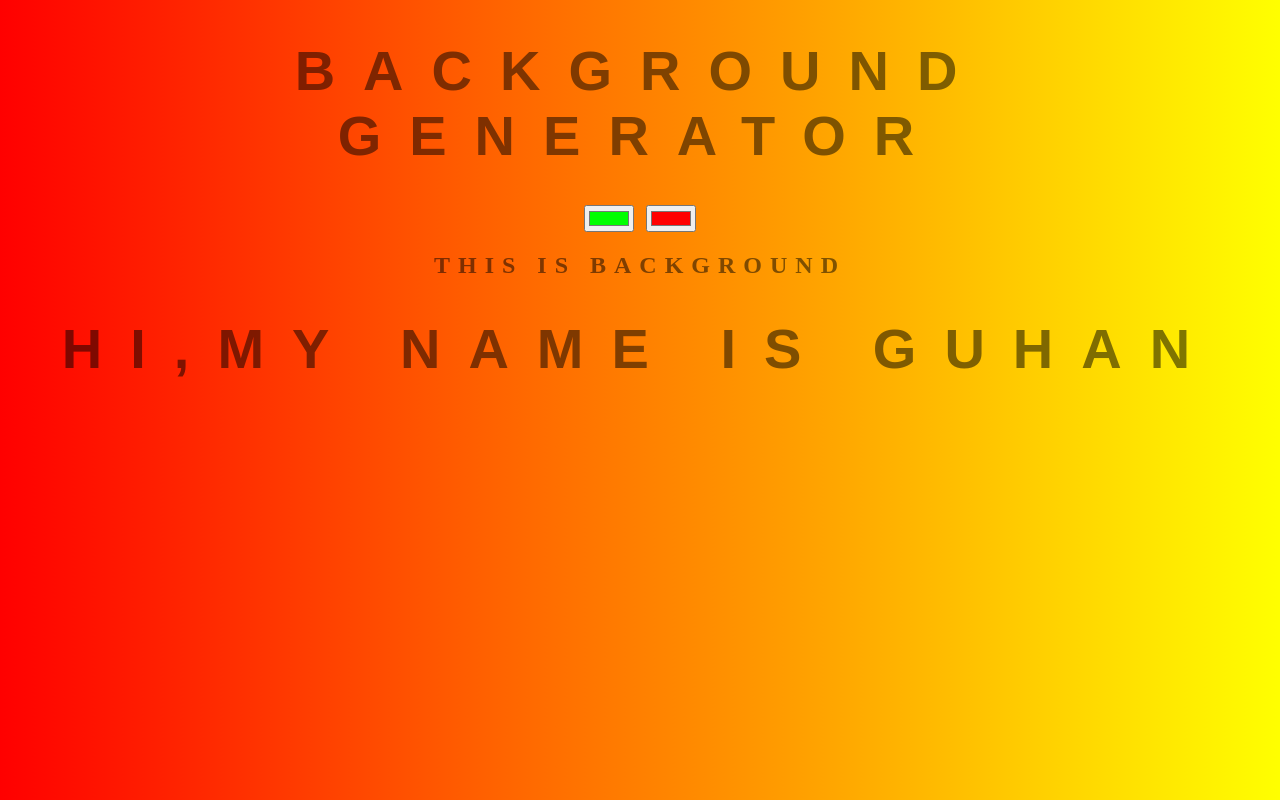
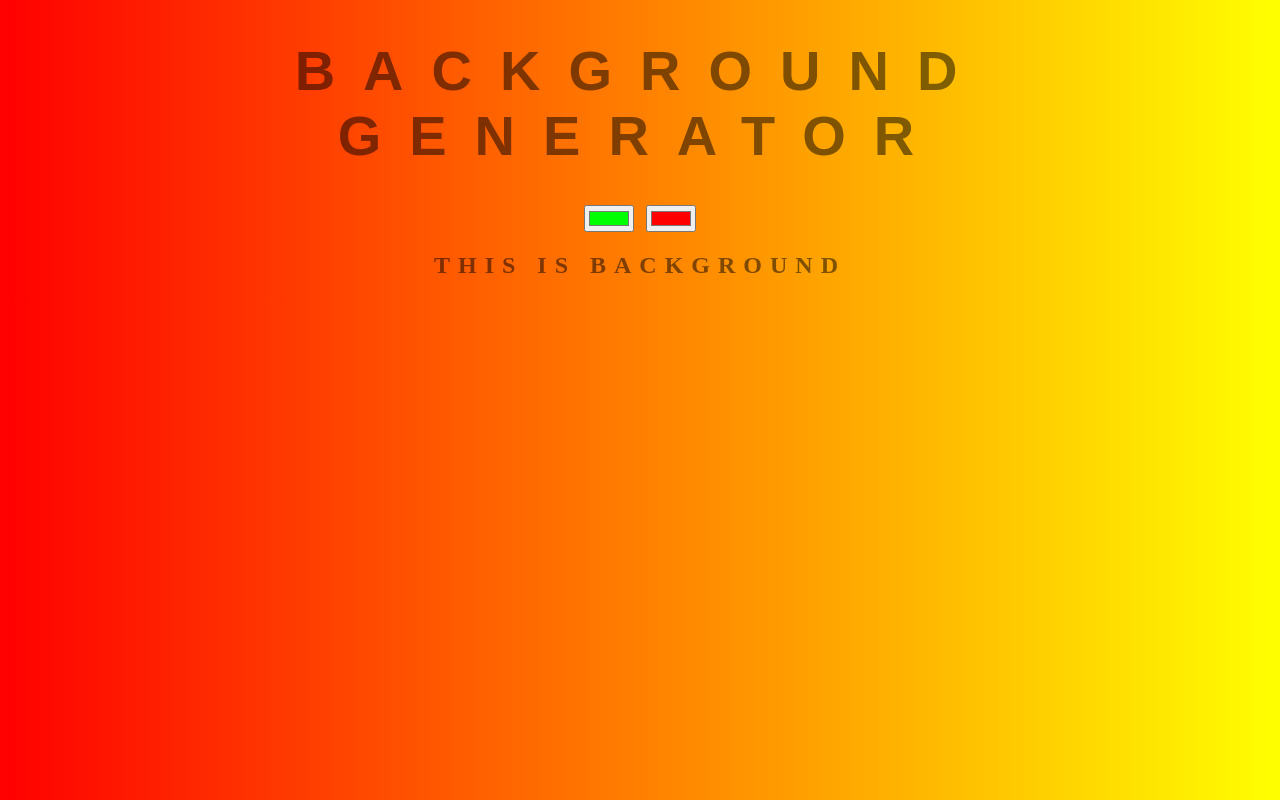
Before and after one commit to Guhan-C/myrepository, a plain HTML site: page index.html in a window 1280 px wide. Drawn offline with Linux system fonts and the light colour scheme.

Commit message:
3Please enter the commit message for your changes. Lines starting

```diff
--- a/index.html
+++ b/index.html
@@ -9,8 +9,5 @@
 		<h2>This is Background</h2>
 		<h3></h3>
 		<script type="text/javascript" src="script.js"></script>
-	<body>
-		<h1>hi,My name is guhan</h1>
-
 	</body>
 </head>
```
